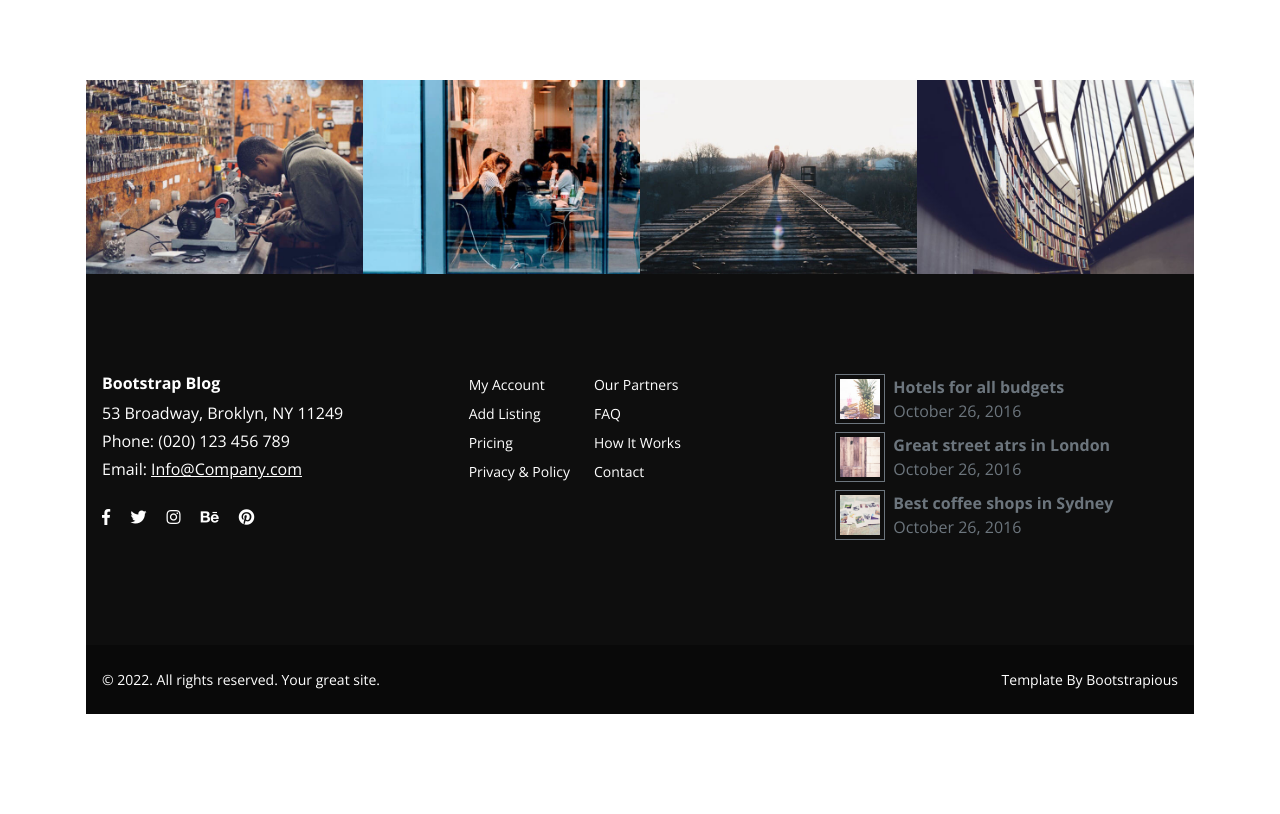
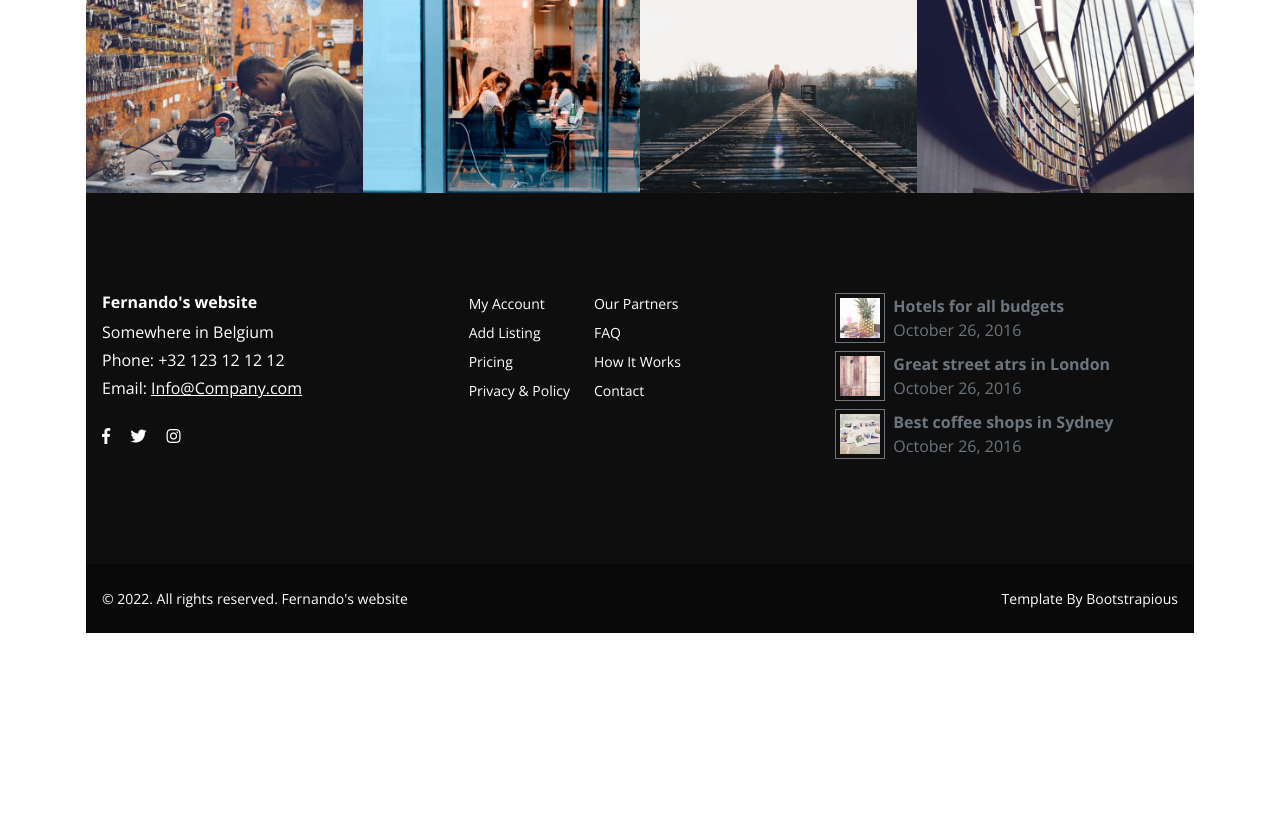
Before and after one commit to fernandeclercq/Django_Personal-Site, a Django app: template src/templates/index.html in a window 1280 px wide. Shown: the part 2064-2878 px from the top of the page. After the commit the page ends 2697 px from the top, so only its background shows below. Run offline with Django 3.2, Linux system fonts and the light colour scheme; the template is opened without the code that fills it, so the values that code supplies are empty; some libraries are stand-ins or nearby versions.

Commit message:
add last modifications to html templates

```diff
--- a/src/marketing/models.py
+++ b/src/marketing/models.py
@@ -8,4 +8,7 @@ class Signup(models.Model):
 
 
     def __str__(self) -> str:
-        return self.email
+        return "{} - {}".format(
+                self.id,
+                self.email
+                )
--- a/src/templates/footer.html
+++ b/src/templates/footer.html
@@ -1,34 +1,33 @@
 {% load static %}
+
 <!-- Page Footer-->
     <footer class="footer text-white" style="background: #0e0e0e">
       <div class="container">
         <div class="row">
           <div class="col-md-4">
-            <h6 class="text-white">Bootstrap Blog</h6>
-            <p class="fw-light mb-1">53 Broadway, Broklyn, NY 11249</p>
-            <p class="fw-light mb-1">Phone: (020) 123 456 789</p>
+            <h6 class="text-white">Fernando's website</h6>
+            <p class="fw-light mb-1">Somewhere in Belgium</p>
+            <p class="fw-light mb-1">Phone: +32 123 12 12 12</p>
             <p class="fw-light mb-4">Email: <a class="text-decoration-underline text-reset" href="mailto:info@company.com">Info@Company.com</a></p>
             <ul class="list-unstyled">
-              <li class="list-inline-item"><a class="text-reset me-2" href="!#"><i class="fab fa-facebook-f"></i></a></li>
-              <li class="list-inline-item"><a class="text-reset me-2" href="!#"><i class="fab fa-twitter"></i></a></li>
-              <li class="list-inline-item"><a class="text-reset me-2" href="!#"><i class="fab fa-instagram"></i></a></li>
-              <li class="list-inline-item"><a class="text-reset me-2" href="!#"><i class="fab fa-behance"></i></a></li>
-              <li class="list-inline-item"><a class="text-reset me-2" href="!#"><i class="fab fa-pinterest"></i></a></li>
+              <li class="list-inline-item"><a class="text-reset me-2" href="https://www.facebook.com" target="_blank"><i class="fab fa-facebook-f"></i></a></li>
+              <li class="list-inline-item"><a class="text-reset me-2" href="https://www.twitter.com" target="_blank"><i class="fab fa-twitter"></i></a></li>
+              <li class="list-inline-item"><a class="text-reset me-2" href="https://www.instagram.com" target="_blank"><i class="fab fa-instagram"></i></a></li>
             </ul>
           </div>
           <div class="col-md-4">
             <div class="d-flex">
               <ul class="list-unstyled text-sm me-4">
-                <li class="mb-2"><a class="text-reset fw-light" href="!#">My Account</a></li>
-                <li class="mb-2"><a class="text-reset fw-light" href="!#">Add Listing</a></li>
-                <li class="mb-2"><a class="text-reset fw-light" href="!#">Pricing</a></li>
-                <li class="mb-2"><a class="text-reset fw-light" href="!#">Privacy &amp; Policy</a></li>
+                <li class="mb-2"><a class="text-reset fw-light" href="#">My Account</a></li>
+                <li class="mb-2"><a class="text-reset fw-light" href="#">Add Listing</a></li>
+                <li class="mb-2"><a class="text-reset fw-light" href="#">Pricing</a></li>
+                <li class="mb-2"><a class="text-reset fw-light" href="#">Privacy &amp; Policy</a></li>
               </ul>
               <ul class="list-unstyled text-sm">
-                <li class="mb-2"><a class="text-reset fw-light" href="!#">Our Partners</a></li>
-                <li class="mb-2"><a class="text-reset fw-light" href="!#">FAQ</a></li>
-                <li class="mb-2"><a class="text-reset fw-light" href="!#">How It Works</a></li>
-                <li class="mb-2"><a class="text-reset fw-light" href="!#">Contact</a></li>
+                <li class="mb-2"><a class="text-reset fw-light" href="#">Our Partners</a></li>
+                <li class="mb-2"><a class="text-reset fw-light" href="#">FAQ</a></li>
+                <li class="mb-2"><a class="text-reset fw-light" href="#">How It Works</a></li>
+                <li class="mb-2"><a class="text-reset fw-light" href="#">Contact</a></li>
               </ul>
             </div>
           </div>
@@ -56,7 +55,7 @@
       <div class="container">
         <div class="row text-center gy-2">
           <div class="col-md-6 text-md-start">
-            <p class="mb-0 fw-light text-sm">&copy; 2022. All rights reserved. Your great site.</p>
+            <p class="mb-0 fw-light text-sm">&copy; 2022. All rights reserved. Fernando's website</p>
           </div>
           <div class="col-md-6 text-md-end">
             <p class="mb-0 text-sm">Template By <a class="text-reset fw-light" href="https://bootstrapious.com/p/bootstrap-blog">Bootstrapious</a>
--- a/src/templates/head.html
+++ b/src/templates/head.html
@@ -3,7 +3,7 @@
 <head>
     <meta charset="utf-8">
     <meta http-equiv="X-UA-Compatible" content="IE=edge">
-    <title>Bootstrap Blog - B5 Template by Bootstrap Temple</title>
+    <title>Fernando's Blog</title>
     <meta name="description" content="">
     <meta name="viewport" content="width=device-width, initial-scale=1">
     <meta name="robots" content="all,follow">
--- a/src/templates/index.html
+++ b/src/templates/index.html
@@ -8,7 +8,7 @@
       <div class="container text-white py-5">
         <div class="row py-lg-5">
           <div class="col-lg-7">
-            <h1>Bootstrap 5 Blog - A free template by Bootstrapious</h1><a class="link-underline mt-3" href="#!">Discover More</a>
+            <h1>Welcome to Fernando's website. A place for electronics and embedded programming.</h1>
           </div>
         </div><a class="continue text-gray-400 position-absolute bottom-0 mb-5 z-index-20 link-transition small text-uppercase" href="#intro"><i class="fas fa-long-arrow-alt-down"></i> Scroll Down</a>
       </div>
@@ -18,8 +18,9 @@
       <div class="container">
         <div class="row">
           <div class="col-lg-8">
-            <h2 class="h3">Some great intro here</h2>
-            <p class="text-lg fw-light lh-lg mb-0">Place a nice <strong>introduction</strong> here <strong>to catch reader's attention</strong>. Lorem ipsum dolor sit amet, consectetur adipisicing elit, sed do eiusmod tempor incididunt ut labore et dolore magna aliqua. Ut enim ad minim veniam, quis nostrud nisi ut aliquip ex ea commodo consequat. Duis aute irure dolor in reprehenderi.</p>
+            <h2 class="h3">Fernando's website</h2>
+            <p class="text-lg fw-light lh-lg mb-0">My name is Fernando Declercq. I have my background studies in electronical engineering. <br>
+              This is my personal website where I blog about my personal projects.</p>
           </div>
         </div>
       </div>
@@ -89,9 +90,9 @@
               <img class="img-fluid" src="{{ latest_post.thumbnail.url }}" alt="..."/>
             </a>
             <div class="d-flex align-items-center justify-content-between mb-2">
-              <small class="text-gray-500">{{ latest_post.timestamp }}</small>
+              <small class="text-gray-500">{{ latest_post.timestamp | date }}</small>
               {% for category in latest_post.categories.all %}
-              <a class="small fw-bold text-uppercase small" href="!#">{{ category.title }}</a>
+              <a class="small fw-bold text-uppercase small" href="#">{{ category.title }}</a>
               {% endfor %}
             </div>
             <h3 class="h4">
```
Also changed, not shown: src/PersonalSite/views.py (deleted, +0 -13 lines).
